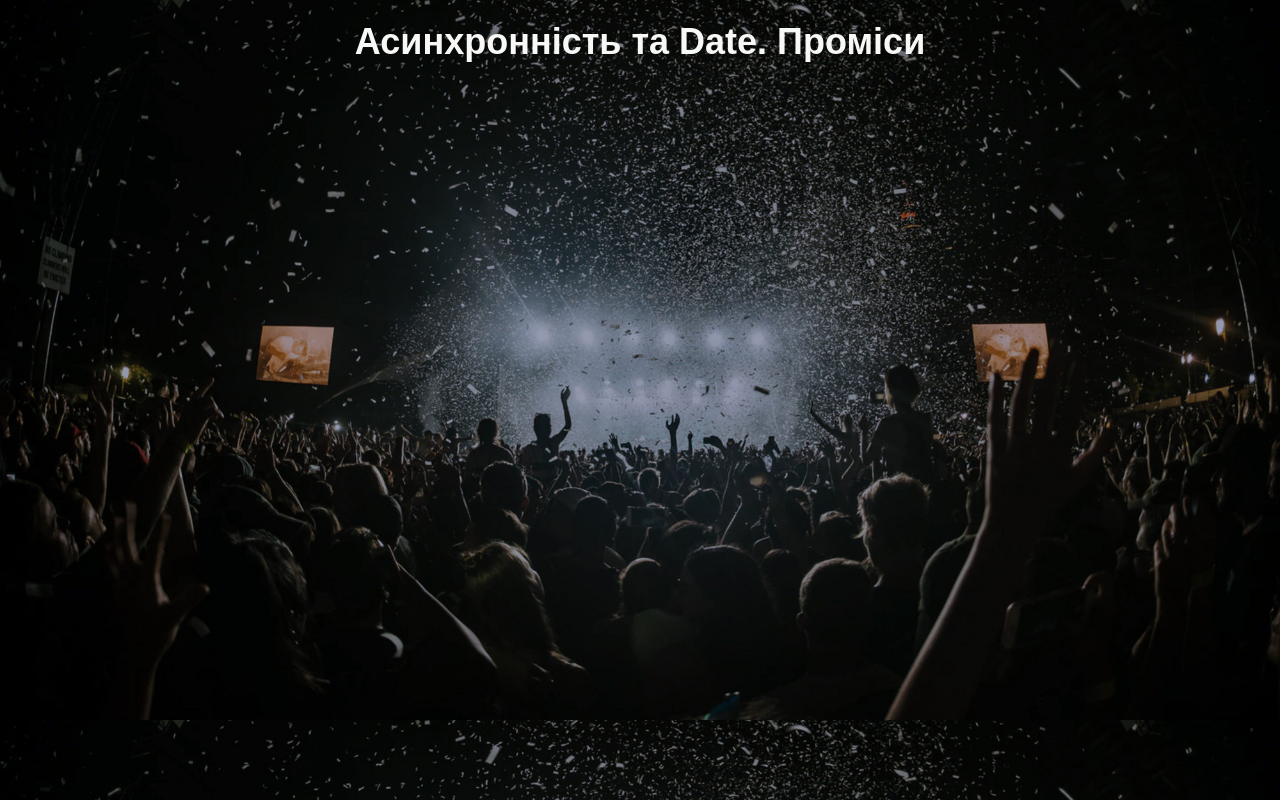
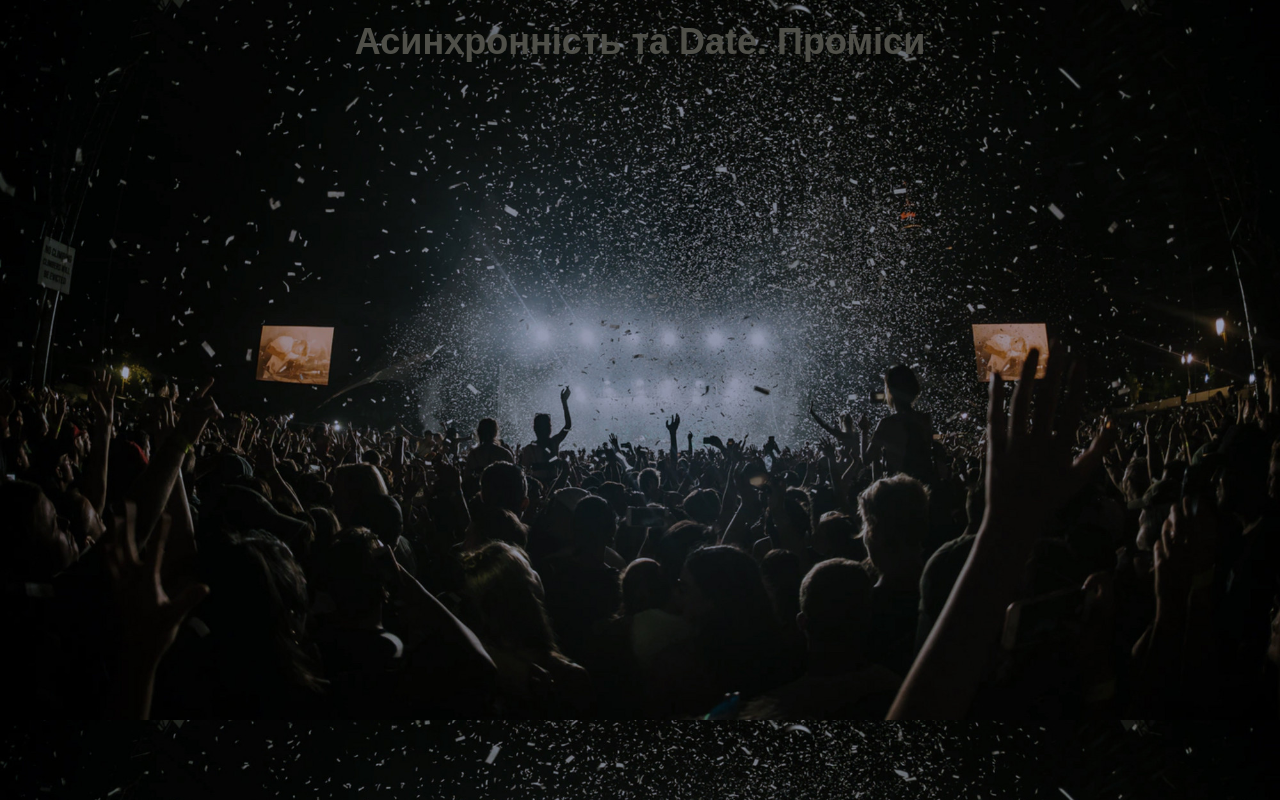
Before and after one commit to HusievAleksandr/CURSOR-front-end, a plain HTML site: page html/HW_11/index.html in a window 1280 px wide. Drawn offline with Linux system fonts and the light colour scheme; files whose address does not match are found by name.

Commit message:
HW_11 18.01.2023

```diff
--- a/html/HW_11/style.css
+++ b/html/HW_11/style.css
@@ -6,7 +6,7 @@ body{
     text-align: center;
     background-image: url(images/music_background.jpg);
     background-size: cover;
-    color: rgb(248, 248, 247);
+    color: rgb(80, 80, 73);
     font-family: Arial, Helvetica, sans-serif;
 }
 h1 {
```
